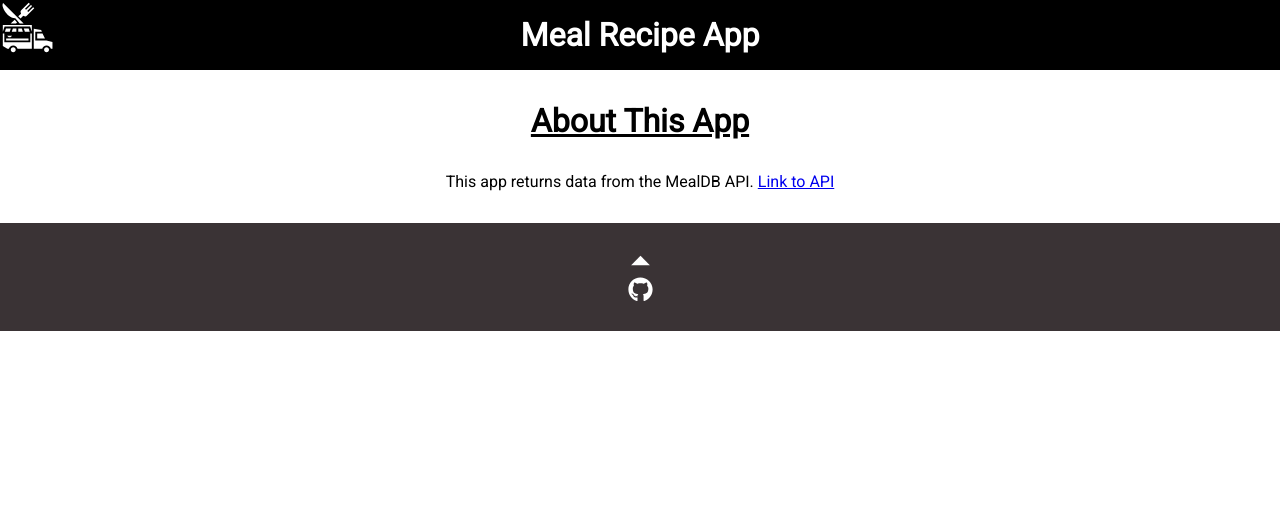
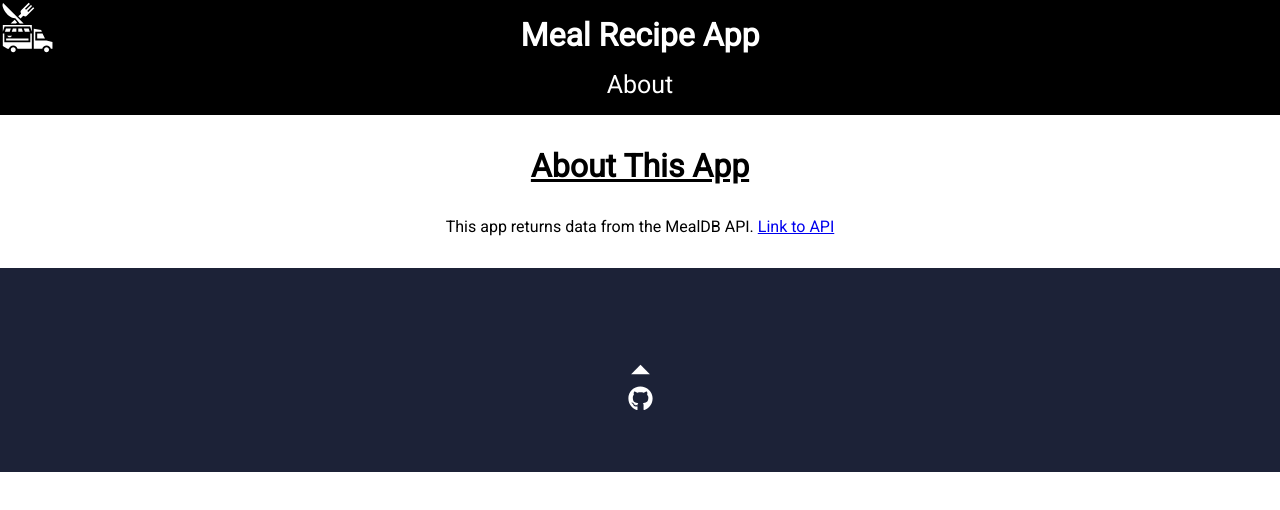
Before and after one commit to luke-h1/meal-app-react, a React (Create React App) app: page /about in a window 1280 px wide. Shown: the top 510 px of the page. Built offline with nearby package versions, Linux system fonts and the light colour scheme.

Commit message:
handle about route

```diff
--- a/src/components/Footer/Footer.scss
+++ b/src/components/Footer/Footer.scss
@@ -1,9 +1,13 @@
 .footer-container {
-  background-color: #3a3335;
+  background-color: #1c2237;
+  padding: 4rem 0 2rem 0;
   display: flex;
   flex-direction: column;
   justify-content: center;
+  align-items: center;
+  min-height: 10vh;
   min-width: 100vw;
+  position: sticky;
 }
 
 .footer-wrap {
--- a/src/components/Header/Header.js
+++ b/src/components/Header/Header.js
@@ -13,6 +13,12 @@ const Header = ({ title }) => {
         <Link to="/" className="react-link">
           <GiFoodTruck className="icon" />
         </Link>
+        <div className="about">
+        <Link to='/about' className='react-link-about'>
+          About
+        </Link>
+
+        </div>
       </header>
     </Fragment>
   );
--- a/src/components/Header/Header.scss
+++ b/src/components/Header/Header.scss
@@ -19,3 +19,18 @@
   color: #fff;
   text-decoration: none;
 }
+
+.react-link-about {
+  color: #fff;
+  text-decoration: none;
+  font-size: 25px;
+  &:hover {
+    transition: all ease 0.5s;
+    color: #333;
+  }
+}
+
+.about {
+  text-align: center;
+  margin-top: 1rem;
+}
```
